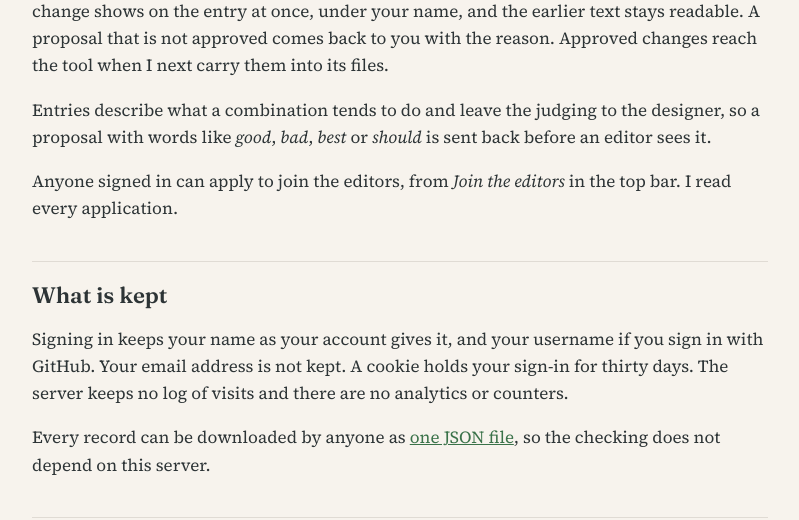
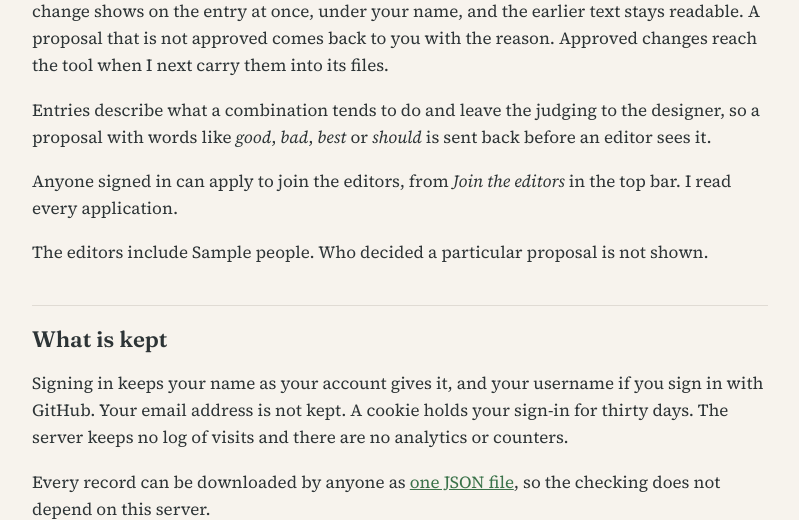
Before and after one commit to prayasabhinav/boardgame-builder, a FastAPI app: page /about in a window 1280 px wide. Shown: the part 1303-1823 px from the top of the page, without its empty margins (48-847 px from the left). Run offline with FastAPI, Linux system fonts and the light colour scheme; tables that the repository leaves empty hold one stand-in row (values such as "Sample post").

Commit message:
Let owners type in an editor's name for the about page
For an editor who has agreed to be named but has not signed in yet, the wiki has no name to switch on. The Community page now takes a typed name; only the name is kept, never an account or address. A name both switched on and typed shows once.

```diff
--- a/wiki/app.py
+++ b/wiki/app.py
@@ -95,6 +95,8 @@ with sqlite3.connect(DB_PATH) as db:
     # named: when an owner set this editor to be named on the about page, which they do once the editor has agreed
     if "named" not in [c[1] for c in db.execute("PRAGMA table_info(editors)")]:
         db.execute("ALTER TABLE editors ADD COLUMN named TEXT")
+    # Names an owner typed in to show on the about page, for editors who have not signed in yet; no account is stored with them
+    db.execute("CREATE TABLE IF NOT EXISTS named_people (name TEXT PRIMARY KEY, added TEXT NOT NULL)")
     db.execute("""CREATE TABLE IF NOT EXISTS applications (
         id INTEGER PRIMARY KEY, user_id TEXT NOT NULL, statement TEXT NOT NULL, created TEXT NOT NULL,
         status TEXT NOT NULL DEFAULT 'pending', decided TEXT, reason TEXT)""")
@@ -274,7 +276,8 @@ async def home(request: Request):
 async def about(request: Request):
     named = query("""SELECT p.name FROM editors e JOIN people p ON p.user_id = e.user_id
                      WHERE e.named IS NOT NULL AND e.removed IS NULL ORDER BY e.named""")
-    return page(request, "about.html", named=[n["name"] for n in named])
+    typed = query("SELECT name FROM named_people ORDER BY added")
+    return page(request, "about.html", named=list(dict.fromkeys(n["name"] for n in named + typed)))
 
 
 @app.get("/e/{key:path}")
@@ -520,6 +523,7 @@ async def community(request: Request):
     applications = query("""SELECT a.*, p.name, p.handle FROM applications a JOIN people p ON p.user_id = a.user_id
                             ORDER BY a.status = 'pending' DESC, a.id DESC""")
     return page(request, "community.html", people=people, applications=applications,
+                typed_names=query("SELECT name FROM named_people ORDER BY added"),
                 settings_editors=sorted(ADMINS - OWNERS))
 
 
@@ -541,6 +545,19 @@ async def set_editor(request: Request, user_id: str = Form(...), action: str = F
 async def set_named(request: Request, user_id: str = Form(...), named: str = Form(...)):
     owner_only(request)
     execute("UPDATE editors SET named = ? WHERE user_id = ? AND removed IS NULL", now() if named == "yes" else None, user_id)
+    return RedirectResponse("/community", status_code=303)
+
+
+@app.post("/community/named-name")
+async def set_named_name(request: Request, name: str = Form(...), action: str = Form(...)):
+    owner_only(request)
+    name = " ".join(name.split())[:80]
+    if not name or action not in ("add", "remove"):
+        raise HTTPException(400)
+    if action == "add":
+        execute("INSERT OR IGNORE INTO named_people (name, added) VALUES (?, ?)", name, now())
+    else:
+        execute("DELETE FROM named_people WHERE name = ?", name)
     return RedirectResponse("/community", status_code=303)
 
 
--- a/wiki/templates/community.html
+++ b/wiki/templates/community.html
@@ -38,6 +38,12 @@
 {% endfor %}
 </ul>
 
+<h2>Names on the about page</h2>
+<p class="aside">The about page names the editors switched on above, and anyone whose name is typed here, for an editor who has agreed but not signed in yet. Only the name is kept.</p>
+{% if typed_names %}<ul class="rows">{% for n in typed_names %}<li class="row"><strong>{{ n.name }}</strong>
+  <form method="post" action="/community/named-name" class="inline"><input type="hidden" name="name" value="{{ n.name }}"><input type="hidden" name="action" value="remove"><button class="quiet">Remove</button></form></li>{% endfor %}</ul>{% endif %}
+<form method="post" action="/community/named-name"><input type="hidden" name="action" value="add"><input name="name" placeholder="Name as it should appear" required maxlength="80"> <button>Add name</button></form>
+
 {% if settings_editors %}
 <h2>Editors set in the server settings</h2>
 <p class="aside">These accounts become editors the first time they sign in, and then appear above, where they can be removed. Changing this list needs the server's settings.</p>
```
Also changed, not shown: wiki/README.md.
